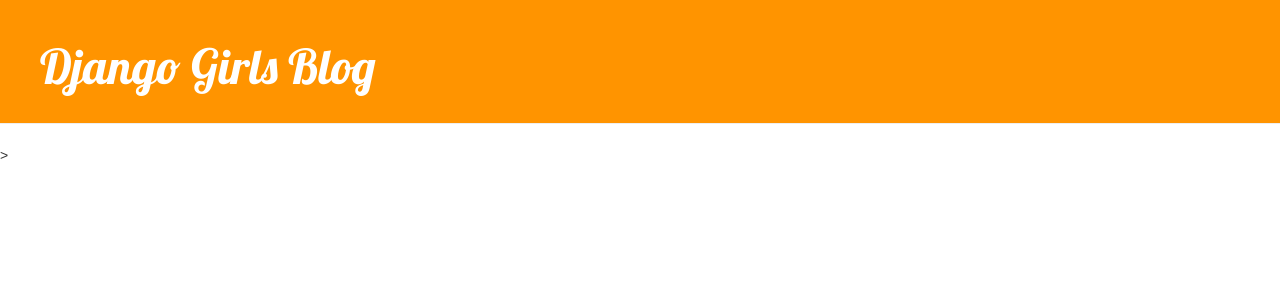
After one commit to Zefiii/PrimerBlog, a Django app: template blog/templates/blog/base.html in a window 1280 px wide. The commit adds this page. Shown: the top 300 px of the page. Run offline with Django 3.2, Linux system fonts and the light colour scheme; the template is opened without the code that fills it, so the values that code supplies are empty; some libraries are stand-ins or nearby versions.

Commit message:
CSS i base.html

```diff
--- /dev/null
+++ b/blog/static/css/blog.css
@@ -0,0 +1,47 @@
+.page-header {
+    background-color: #ff9400;
+    margin-top: 0;
+    padding: 20px 20px 20px 40px;
+}
+
+.page-header h1, .page-header h1 a, .page-header h1 a:visited, .page-header h1 a:active {
+    color: #ffffff;
+    font-size: 36pt;
+    text-decoration: none;
+}
+
+.content {
+    margin-left: 40px;
+}
+
+h1, h2, h3, h4 {
+    font-family: 'Lobster', cursive;
+}
+
+.date {
+    float: right;
+    color: #828282;
+}
+
+.save {
+    float: right;
+}
+
+.post-form textarea, .post-form input {
+    width: 100%;
+}
+
+.top-menu, .top-menu:hover, .top-menu:visited {
+    color: #ffffff;
+    float: right;
+    font-size: 26pt;
+    margin-right: 20px;
+}
+
+.post {
+    margin-bottom: 70px;
+}
+
+.post h1 a, .post h1 a:visited {
+    color: #000000;
+}
--- /dev/null
+++ b/blog/templates/blog/base.html
@@ -0,0 +1,25 @@
+{% load static %}
+
+<html>
+    <head>
+        <title>Django Girls blog</title>
+        <link rel="stylesheet" href="//maxcdn.bootstrapcdn.com/bootstrap/3.2.0/css/bootstrap.min.css">
+        <link rel="stylesheet" href="//maxcdn.bootstrapcdn.com/bootstrap/3.2.0/css/bootstrap-theme.min.css">
+        <link rel="stylesheet" href="{% static 'css/blog.css' %}">
+        <link href="//fonts.googleapis.com/css?family=Lobster&subset=latin,latin-ext" rel="stylesheet" type="text/css">
+    </head>
+    <body>
+            <div class="page-header">
+                <h1><a href="/">Django Girls Blog</a></h1>
+            </div>
+            <div class="content container">
+                <div class="row">
+                    <div class="col-md-8">
+                        {% block content %}
+                        {% endblock %}
+                    </div>
+                </div>
+            </div>
+    </body>
+</html>
+>
--- a/blog/views.py
+++ b/blog/views.py
@@ -1,4 +1,7 @@
 from django.shortcuts import render
+from .models import Post
+from django.utils import timezone
 
 def post_list(request):
-    return render(request, 'blog/post_list.html', {})
+    posts = Post.objects.filter(published_date__lte=timezone.now()).order_by('published_date')
+    return render(request, 'blog/post_list.html', {'posts':posts})
```
Also changed, not shown: blog/templates/blog/post_list.html (+23 -11 lines).
